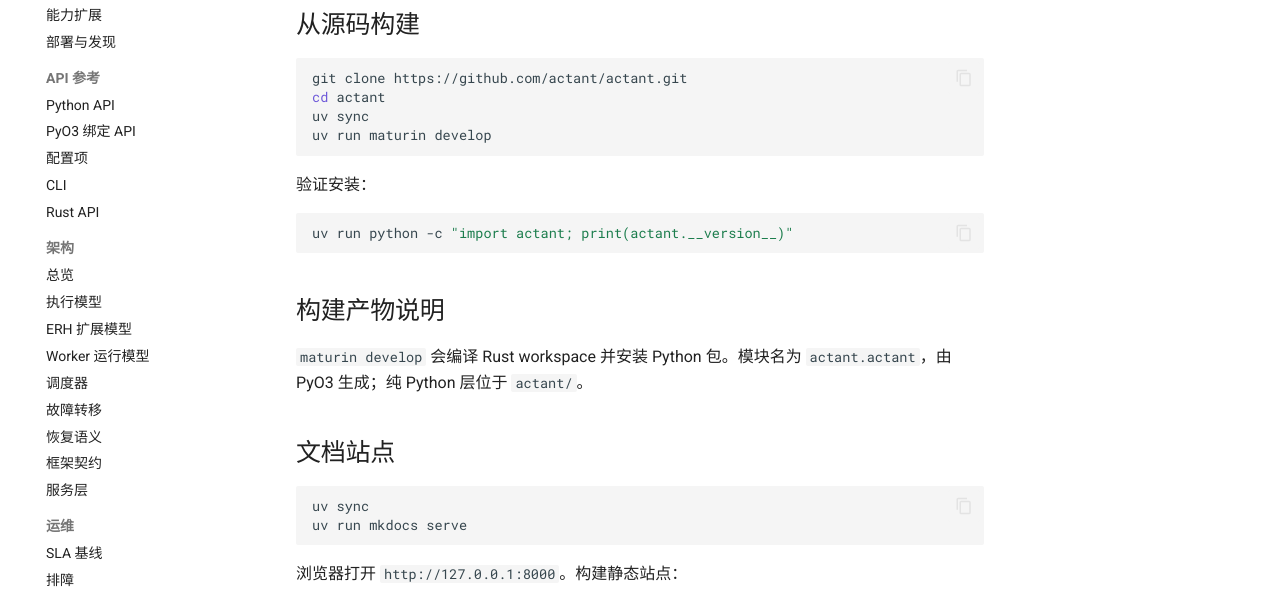
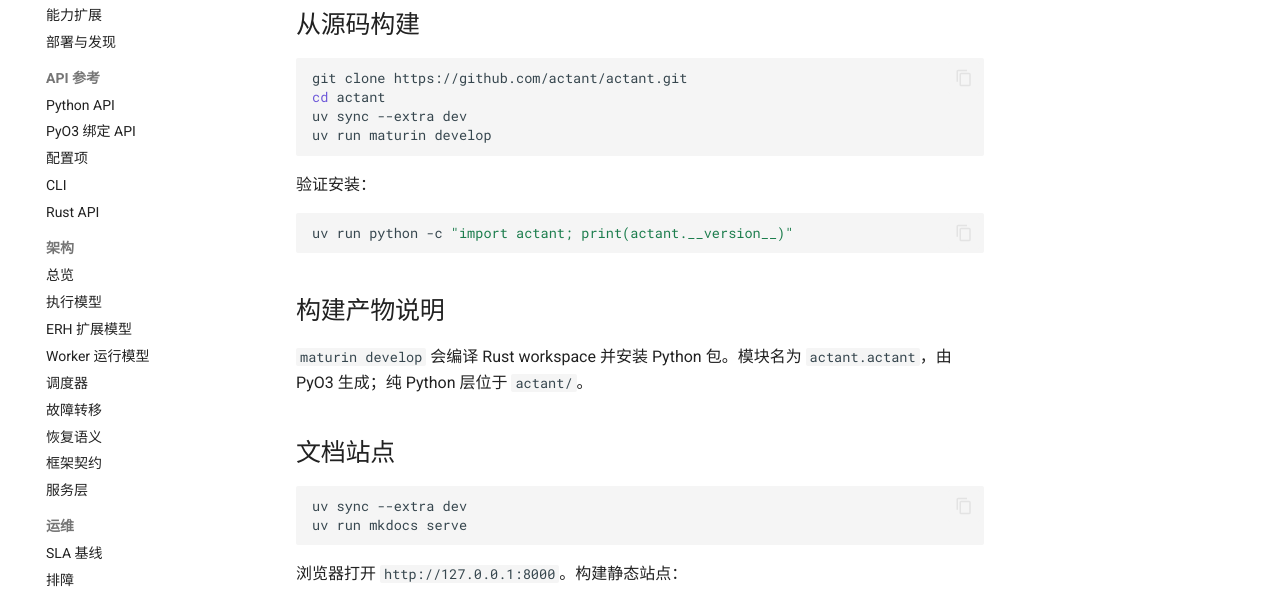
Before and after one commit to krita-frag/actant, an MkDocs documentation site: the page built from docs/start/install.md, in a window 1280 px wide and 1109 px high. Shown: the part 356-957 px from the top of the window. Built offline with MkDocs 1.6.1 and Material for MkDocs 9.7.7, drawn with Linux system fonts in a browser that asks for light colours; the version menu is left out.

Commit message:
fix(ci): uv sync 安装 dev extra，修复 maturin 缺失
maturin 位于 [project.optional-dependencies].dev，uv sync 默认不安装 extras，
导致 CI 的 maturin develop 找不到程序。CI 与源码构建文档统一改为 --extra dev。

````diff
--- a/docs/start/install.md
+++ b/docs/start/install.md
@@ -11,7 +11,7 @@
 ```bash
 git clone https://github.com/actant/actant.git
 cd actant
-uv sync
+uv sync --extra dev
 uv run maturin develop
 ```
 
@@ -28,7 +28,7 @@ uv run python -c "import actant; print(actant.__version__)"
 ## 文档站点
 
 ```bash
-uv sync
+uv sync --extra dev
 uv run mkdocs serve
 ```
 
````
Also changed, not shown: README.md (+1 -1 lines), docs/contributing/dev-setup.md (+1 -1 lines), 1 other file.
